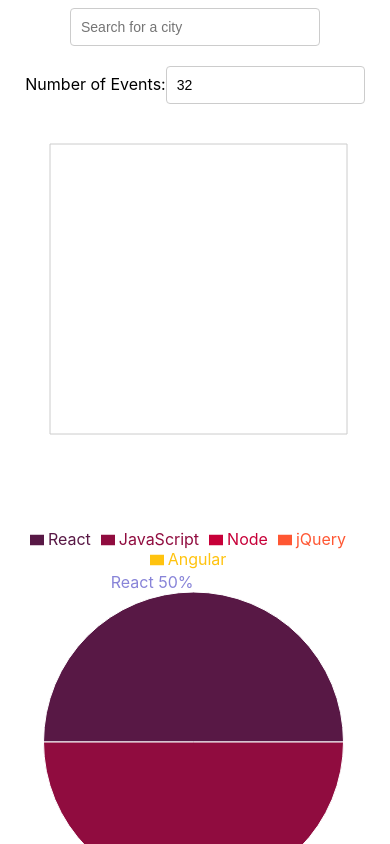
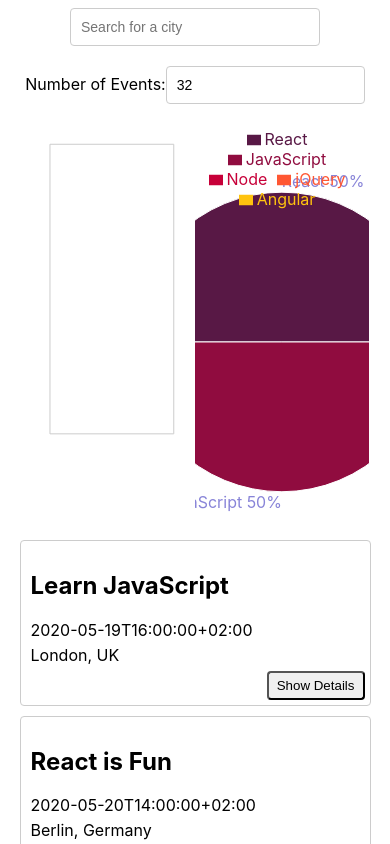
Before and after one commit to Cameron8325/Meet, a React (Create React App) app: page / in a window 390 px wide. Shown: the top 844 px of the page. Built offline with nearby package versions, Linux system fonts and the light colour scheme; what atatus-spa would draw is missing.

Commit message:
Changed styling

```diff
--- a/src/App.css
+++ b/src/App.css
@@ -97,11 +97,13 @@ input[type="number"] {
 
 @media (max-width: 768px) {
   .charts-container {
-  display: flex;
+    display: flex;
     flex-direction: column; /* Change to a single column layout */
-    grid-template-columns: none;
-}}
+  }
+}
+
 
 .charts-container {
+  display: grid;
   grid-template-columns: 1fr 1fr
 }
```
